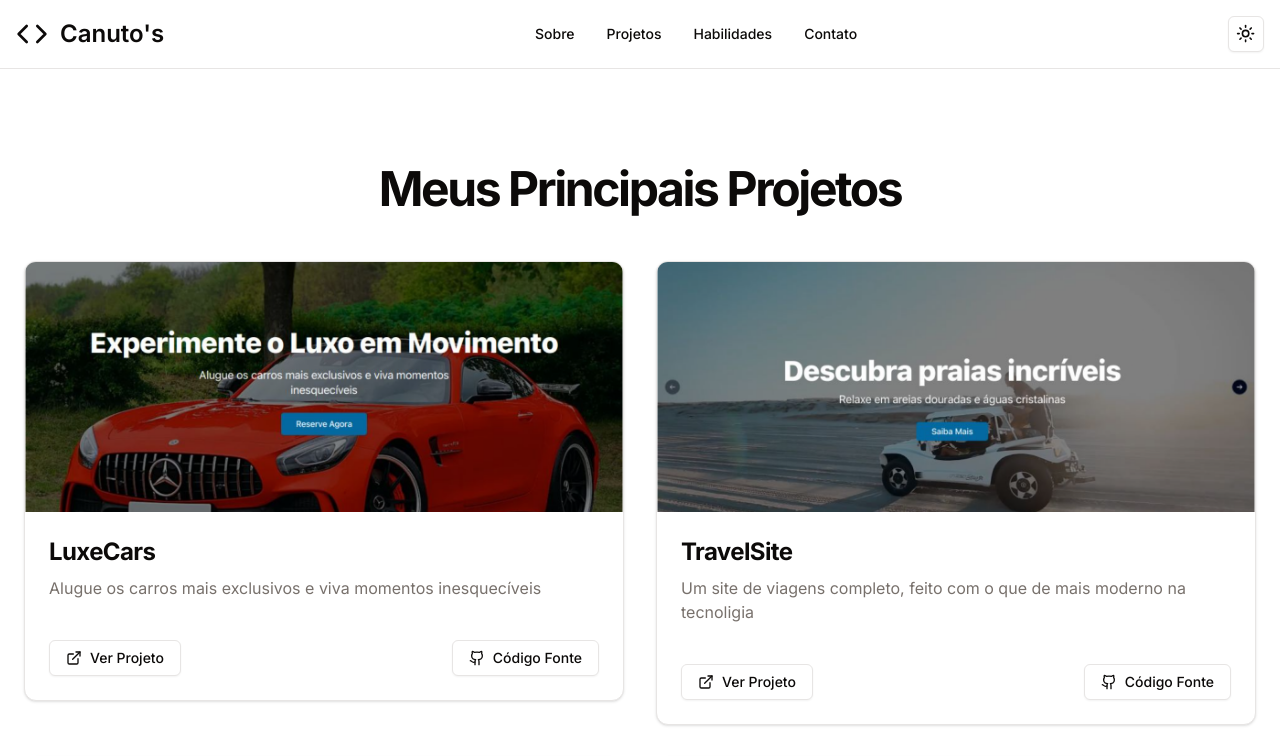
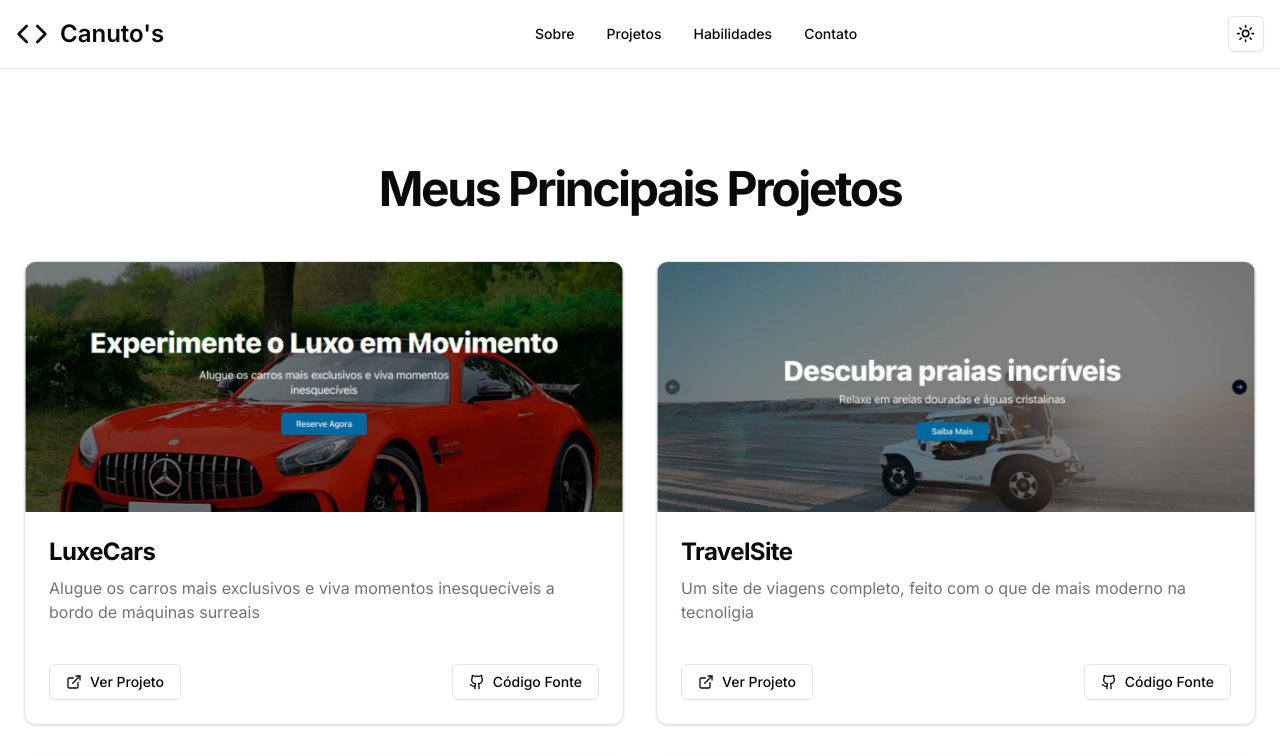
Before and after one commit to canutoilberto/nenos-portfolio, a Next.js app: page /my-projects in a window 1280 px wide. Shown: the top 756 px of the page. Built offline with nearby package versions, Linux system fonts and the light colour scheme.

Commit message:
[Fix] My projects text fixies

```diff
--- a/app/my-projects/page.tsx
+++ b/app/my-projects/page.tsx
@@ -18,7 +18,7 @@ const projects = [
   {
     title: "LuxeCars",
     description:
-      "Alugue os carros mais exclusivos e viva momentos inesquecíveis",
+      "Alugue os carros mais exclusivos e viva momentos inesquecíveis a bordo de máquinas surreais",
     image: "/cars.png",
     liveLink: "https://luxecars.vercel.app/",
     githubLink: "https://github.com/canutoilberto/luxecars",
```
